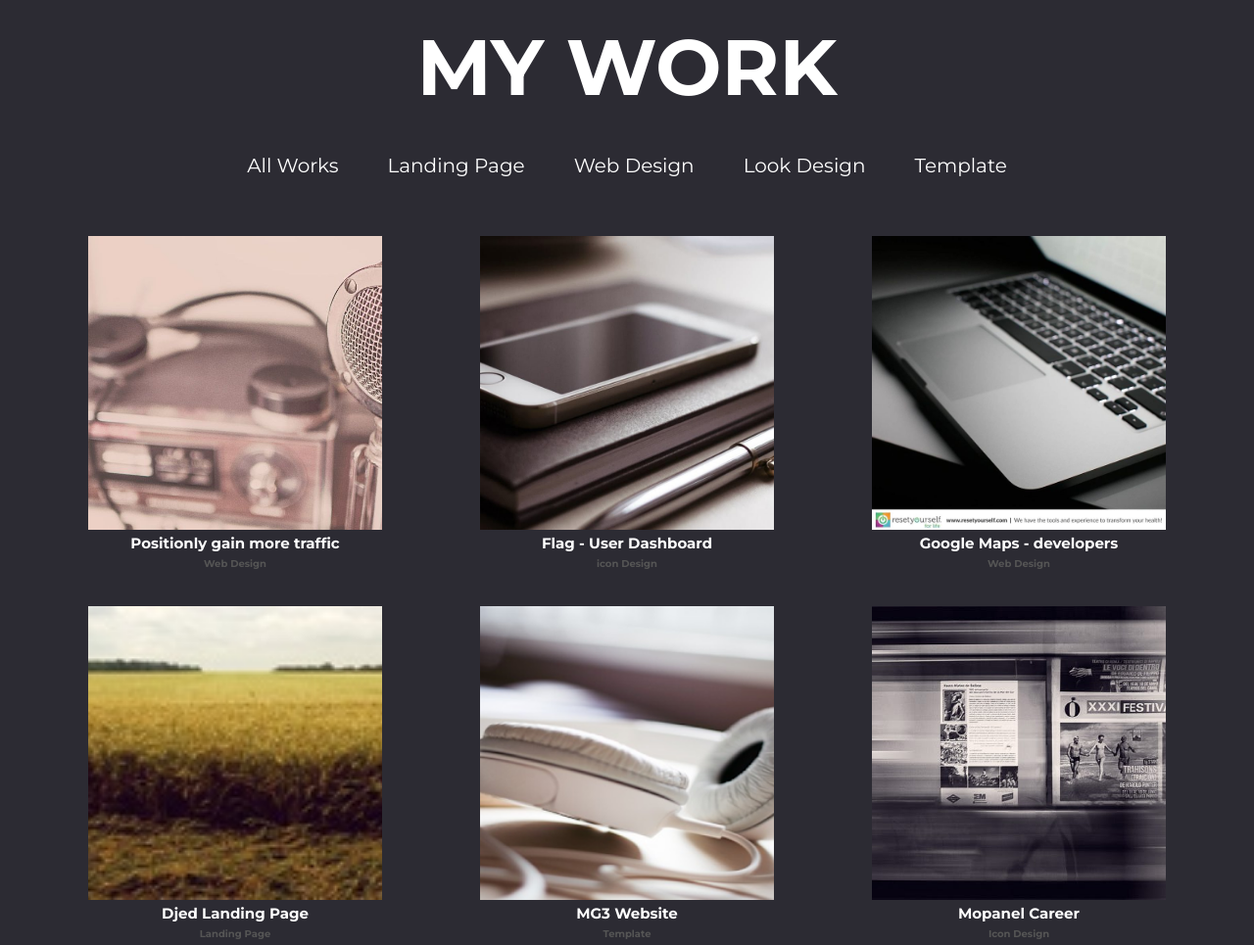
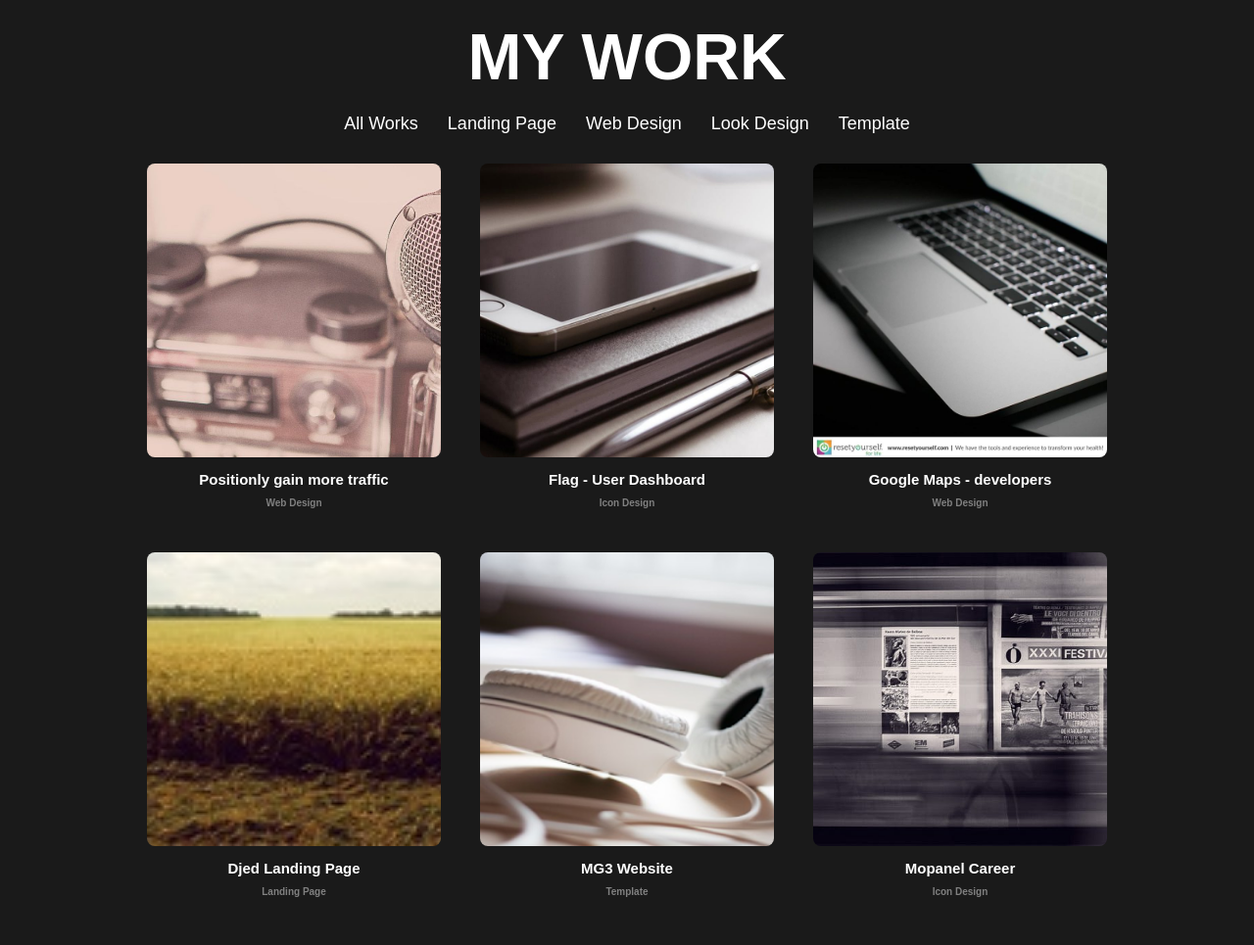
Before and after one commit to kimjehan/my-works, a plain HTML site: page index.html in a window 1280 px wide. Shown: the whole page at 98% size. After the commit the page ends 939 px from the top, so only its background shows below. Drawn offline with Linux system fonts and the light colour scheme.

Commit message:
другой код

```diff
--- a/index.html
+++ b/index.html
@@ -2,23 +2,22 @@
 <html lang="en">
   <head>
     <meta charset="UTF-8" />
-    <meta name="viewport" content="width=device-width, initial-scale=1.0" />
+    <meta name="viewport" content="width=device-width, initial-scale=1" />
     <link rel="stylesheet" href="style.css" />
-    <title>Document</title>
+    <title>My Work</title>
   </head>
   <body>
-    <div class="logo">
-      <h1>MY WORK</h1>
-    </div>
-    <div class="menu">
-      <ul>
+    <header>
+      <h1 class="logo">MY WORK</h1>
+      <nav class="menu">
         <a href="#">All Works</a>
         <a href="#">Landing Page</a>
         <a href="#">Web Design</a>
         <a href="#">Look Design</a>
         <a href="#">Template</a>
-      </ul>
-    </div>
+      </nav>
+    </header>
+
     <div class="container">
       <div class="item">
         <img src="assets/one.jpg" alt="" />
@@ -28,7 +27,7 @@
       <div class="item">
         <img src="assets/two.jpg" alt="" />
         <h1>Flag - User Dashboard</h1>
-        <h2>icon Design</h2>
+        <h2>Icon Design</h2>
       </div>
       <div class="item">
         <img src="assets/three.jpg" alt="" />
--- a/style.css
+++ b/style.css
@@ -1,74 +1,57 @@
-@import url("https://fonts.googleapis.com/css2?family=Geologica:wght@100..900&family=Montserrat:ital,wght@0,100..900;1,100..900&display=swap");
+body {
+  background-color: #1a1a1a;
+  color: white;
+  font-family: Arial, sans-serif;
+  text-align: center;
+}
 
-* {
-  margin: 0;
-  padding: 0;
-  box-sizing: border-box;
-  font-family: "Montserrat", sans-serif;
+.logo {
+  font-size: 66px;
+  font-weight: bold;
+  margin-top: 20px;
 }
-body {
-  background-color: #2c2b33;
-  color: white;
-}
-.logo {
-  text-align: center;
-  padding: 20px;
-  font-size: 40px;
-}
+
 .menu {
-  padding: 20px;
-  justify-content: center;
-}
-.menu ul {
   display: flex;
   justify-content: center;
-  gap: 50px;
-  font-size: 20px;
+  gap: 30px;
+  margin: 20px 0;
 }
-.menu ul a {
+
+.menu a {
+  color: white;
   text-decoration: none;
-  color: white;
+  font-size: 18px;
 }
 
 .container {
   display: grid;
-  grid-template-columns: repeat(3, 1fr);
+  grid-template-columns: repeat(auto-fit, minmax(300px, 1fr));
+  gap: 20px;
   justify-content: center;
-  align-items: center;
-  max-width: 1200px;
-  padding-top: 40px;
-  gap: 32px 0;
+  max-width: 1000px;
   margin: 0 auto;
 }
 
 .item {
-  margin: 0 auto;
-  width: 300px;
+  padding: 10px;
+  border-radius: 1px;
+  text-align: center;
 }
 
 .item img {
-  width: 100%;
+  width: 300px;
   height: 300px;
-  object-fit: cover;
+  object-fit: cover; /* Обрезает изображение, чтобы оно полностью заполнило блок */
+  border-radius: 8px;
 }
 
-.item h1 {
-  text-align: center;
+h1 {
   font-size: 15px;
+  margin: 10px 0;
 }
-.item h1 {
-  text-align: center;
-  font-size: 15px;
+h2 {
+  font-size: 10px;
+  margin: 5px 0;
+  color: gray;
 }
-.item h2 {
-  text-align: center;
-  font-size: 10px;
-  margin: 5px;
-  color: #555555;
-}
-.item h2 {
-  text-align: center;
-  font-size: 10px;
-  margin: 5px;
-  color: #555555;
-}
```
